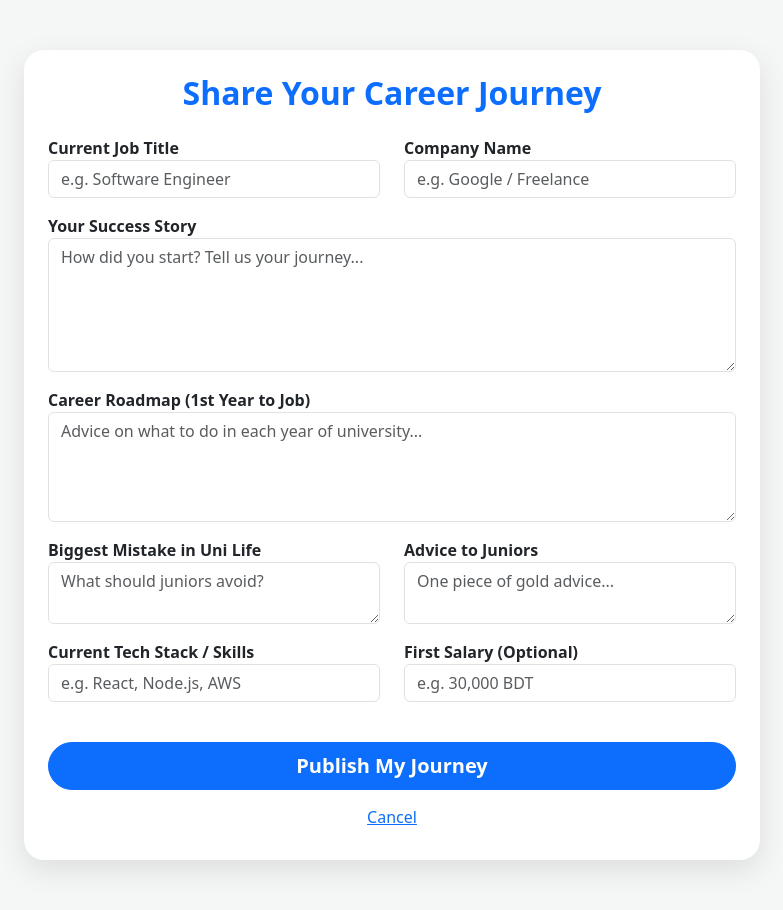
After one commit to Masum8823/campus_connect, a PHP site: page /alumni/share_journey.php in a window 1280 px wide. The commit adds this page. Shown: the whole page, without its empty margins (248-1031 px from the left). Run offline with PHP 8.4, Linux system fonts and the light colour scheme; the visitor is signed in with stand-in values (Sample User, id 1).

Commit message:
Feat: Implement Alumni Hub module with career journeys and success stories

```diff
--- /dev/null
+++ b/alumni/share_journey.php
@@ -0,0 +1,102 @@
+<?php
+include '../config.php';
+session_start();
+
+// Security: Only Alumni and Admin can access this page
+if(!isset($_SESSION['user_id']) || ($_SESSION['role'] != 'alumni' && $_SESSION['role'] != 'admin')){
+    header("Location: index.php");
+    exit();
+}
+
+if(isset($_POST['post_journey'])){
+    $user_id = $_SESSION['user_id'];
+    $job = mysqli_real_escape_string($conn, $_POST['job']);
+    $company = mysqli_real_escape_string($conn, $_POST['company']);
+    $story = mysqli_real_escape_string($conn, $_POST['story']);
+    $skills = mysqli_real_escape_string($conn, $_POST['skills']);
+    $roadmap = mysqli_real_escape_string($conn, $_POST['roadmap']);
+    $mistake = mysqli_real_escape_string($conn, $_POST['mistake']);
+    $advice = mysqli_real_escape_string($conn, $_POST['advice']);
+    $salary = mysqli_real_escape_string($conn, $_POST['salary']);
+
+    $query = "INSERT INTO alumni_stories (user_id, current_job_title, company_name, journey_story, skills_used, career_roadmap, biggest_mistake, advice_to_juniors, first_salary)
+              VALUES ('$user_id', '$job', '$company', '$story', '$skills', '$roadmap', '$mistake', '$advice', '$salary')";
+
+    if(mysqli_query($conn, $query)){
+        echo "<script>alert('Your journey has been shared!'); window.location='index.php';</script>";
+    }
+}
+?>
+
+<!DOCTYPE html>
+<html lang="en">
+<head>
+    <meta charset="UTF-8">
+    <title>Share Your Journey - CampusConnect</title>
+    <link href="https://cdn.jsdelivr.net/npm/bootstrap@5.3.0/dist/css/bootstrap.min.css" rel="stylesheet">
+    <style>
+        body { background-color: #f4f7f6; padding-top: 50px; padding-bottom: 50px; }
+        .form-card { border-radius: 20px; border: none; box-shadow: 0 10px 30px rgba(0,0,0,0.1); }
+    </style>
+</head>
+<body>
+    <div class="container">
+        <div class="row justify-content-center">
+            <div class="col-md-8">
+                <div class="card form-card p-4">
+                    <h2 class="fw-bold text-primary mb-4 text-center">Share Your Career Journey</h2>
+                    <form method="POST">
+                        <div class="row">
+                            <div class="col-md-6 mb-3">
+                                <label class="fw-bold">Current Job Title</label>
+                                <input type="text" name="job" class="form-control" placeholder="e.g. Software Engineer" required>
+                            </div>
+                            <div class="col-md-6 mb-3">
+                                <label class="fw-bold">Company Name</label>
+                                <input type="text" name="company" class="form-control" placeholder="e.g. Google / Freelance" required>
+                            </div>
+                        </div>
+
+                        <div class="mb-3">
+                            <label class="fw-bold">Your Success Story</label>
+                            <textarea name="story" class="form-control" rows="5" placeholder="How did you start? Tell us your journey..." required></textarea>
+                        </div>
+
+                        <div class="mb-3">
+                            <label class="fw-bold">Career Roadmap (1st Year to Job)</label>
+                            <textarea name="roadmap" class="form-control" rows="4" placeholder="Advice on what to do in each year of university..."></textarea>
+                        </div>
+
+                        <div class="row">
+                            <div class="col-md-6 mb-3">
+                                <label class="fw-bold">Biggest Mistake in Uni Life</label>
+                                <textarea name="mistake" class="form-control" rows="2" placeholder="What should juniors avoid?"></textarea>
+                            </div>
+                            <div class="col-md-6 mb-3">
+                                <label class="fw-bold">Advice to Juniors</label>
+                                <textarea name="advice" class="form-control" rows="2" placeholder="One piece of gold advice..."></textarea>
+                            </div>
+                        </div>
+
+                        <div class="row">
+                            <div class="col-md-6 mb-3">
+                                <label class="fw-bold">Current Tech Stack / Skills</label>
+                                <input type="text" name="skills" class="form-control" placeholder="e.g. React, Node.js, AWS">
+                            </div>
+                            <div class="col-md-6 mb-3">
+                                <label class="fw-bold">First Salary (Optional)</label>
+                                <input type="text" name="salary" class="form-control" placeholder="e.g. 30,000 BDT">
+                            </div>
+                        </div>
+
+                        <div class="d-grid mt-4">
+                            <button name="post_journey" class="btn btn-primary btn-lg fw-bold rounded-pill">Publish My Journey</button>
+                            <a href="index.php" class="btn btn-link mt-2">Cancel</a>
+                        </div>
+                    </form>
+                </div>
+            </div>
+        </div>
+    </div>
+</body>
+</html>
--- a/user/dashboard.php
+++ b/user/dashboard.php
@@ -182,6 +182,7 @@ $all_posts = mysqli_query($conn, $posts_query);
             <a href="../academic/index.php" class="nav-link"><i class="bi bi-mortarboard text-success"></i> <span>Academic Hub</span></a>
             <a href="requests.php" class="nav-link"><i class="bi bi-person-plus text-danger"></i> <span>Requests</span></a>
             <a href="my_connections.php" class="nav-link"><i class="bi bi-people text-primary"></i> <span>Network</span></a>
+            <a href="../alumni/index.php" class="nav-link"><i class="bi bi-mortarboard-fill text-dark"></i> <span>Alumni Hub</span></a>
         </nav>
     </div>
 
```
Also changed, not shown: alumni/index.php (added, +128 -0 lines), database.sql (+18 -0 lines).
